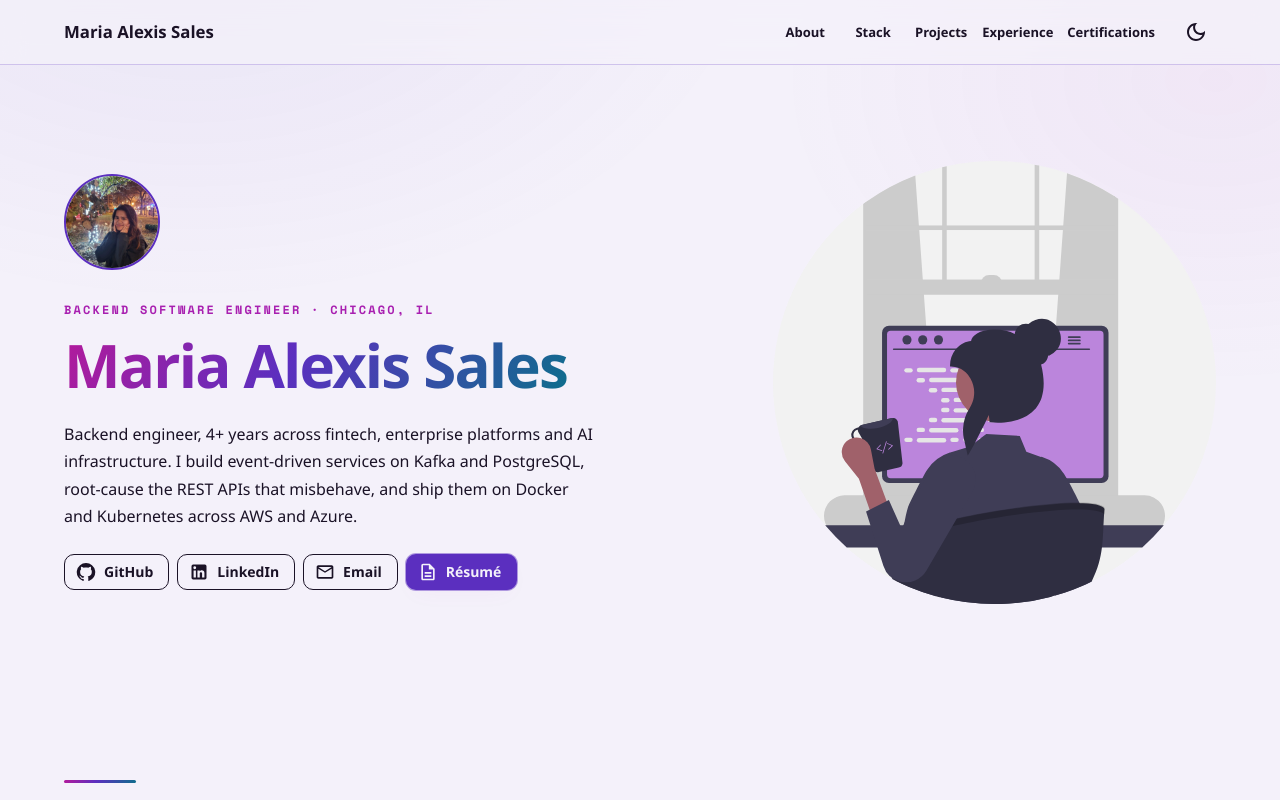
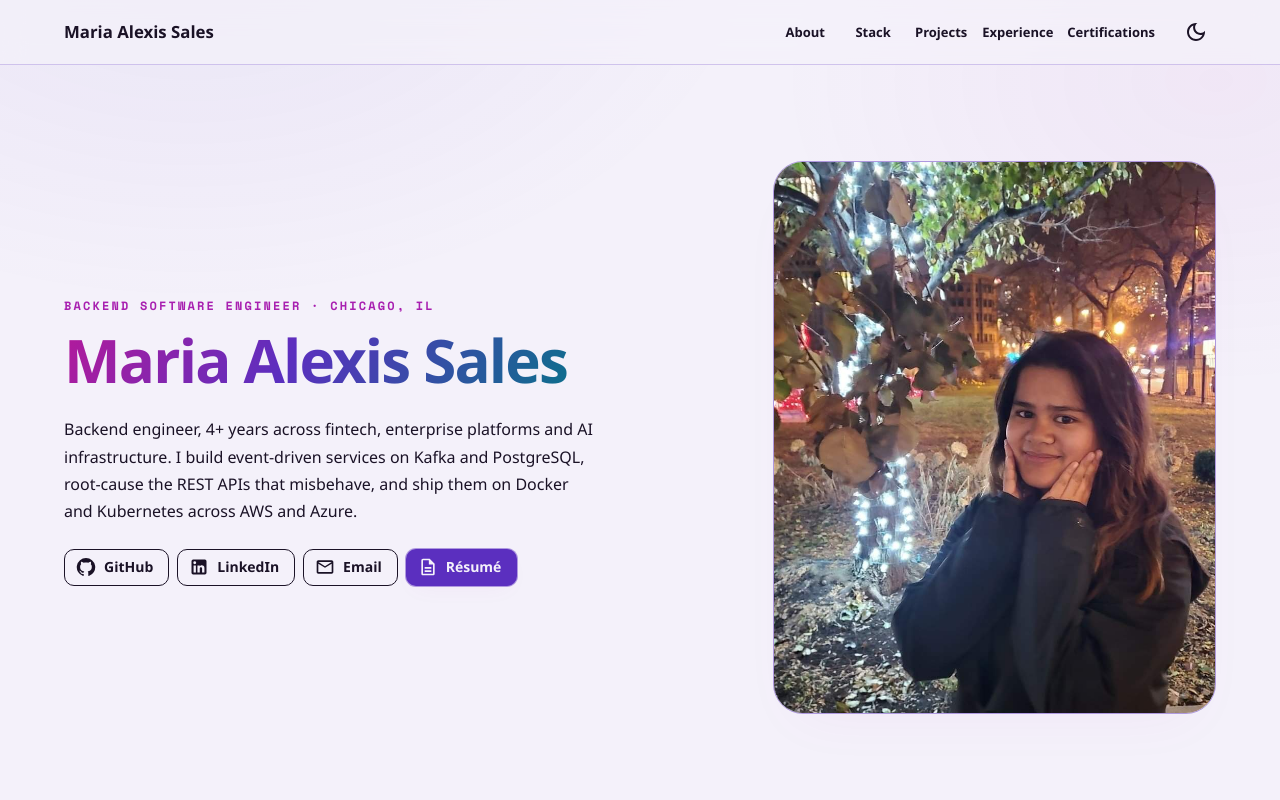
Before and after one commit to mariaalexissales/mariaalexissales.github.io, a React (Vite) app: page / in a window 1280 px wide. Shown: the top 800 px of the page. Built offline with nearby package versions, Linux system fonts and the light colour scheme.

Commit message:
Use my photo in the hero instead of the stock illustration

```diff
--- a/src/components/sections/Hero.tsx
+++ b/src/components/sections/Hero.tsx
@@ -1,4 +1,3 @@
-import Avatar from '@mui/material/Avatar'
 import Box from '@mui/material/Box'
 import Button from '@mui/material/Button'
 import Container from '@mui/material/Container'
@@ -10,7 +9,6 @@ import GradientText from '../common/GradientText'
 import SocialIcon from '../common/SocialIcon'
 import { hero } from '../../data/hero'
 import me from '../../assets/me.jpg'
-import programmer from '../../assets/programmer.svg'
 
 export default function Hero() {
   return (
@@ -19,16 +17,6 @@ export default function Hero() {
         <Grid container spacing={{ xs: 5, md: 8 }} sx={{ alignItems: 'center' }}>
           <Grid size={{ xs: 12, md: 7 }}>
             <Stack spacing={3} sx={{ alignItems: { xs: 'center', md: 'flex-start' } }}>
-              <Avatar
-                src={me}
-                alt={hero.name}
-                sx={(theme) => ({
-                  width: 96,
-                  height: 96,
-                  border: `2px solid ${theme.vars.palette.primary.main}`,
-                })}
-              />
-
               <Stack spacing={1} sx={{ textAlign: { xs: 'center', md: 'left' } }}>
                 <Typography variant="overline" color="secondary">
                   {hero.role} · {hero.location}
@@ -74,12 +62,22 @@ export default function Hero() {
             </Stack>
           </Grid>
 
-          <Grid size={{ xs: 12, md: 5 }} sx={{ display: { xs: 'none', md: 'block' } }}>
+          <Grid size={{ xs: 12, md: 5 }}>
             <Box
               component="img"
-              src={programmer}
-              alt=""
-              sx={{ width: '100%', height: 'auto', display: 'block' }}
+              src={me}
+              alt={hero.name}
+              sx={(theme) => ({
+                display: 'block',
+                width: '100%',
+                maxWidth: { xs: 280, md: 'none' },
+                mx: 'auto',
+                aspectRatio: '4 / 5',
+                objectFit: 'cover',
+                borderRadius: 3,
+                border: `1px solid ${theme.vars.palette.ramp.hairlineStrong}`,
+                boxShadow: `0 24px 60px -24px ${theme.vars.palette.ramp.glow2}`,
+              })}
             />
           </Grid>
         </Grid>
```
Also changed, not shown: src/assets/logo.png (deleted), src/assets/programmer.svg (deleted).
